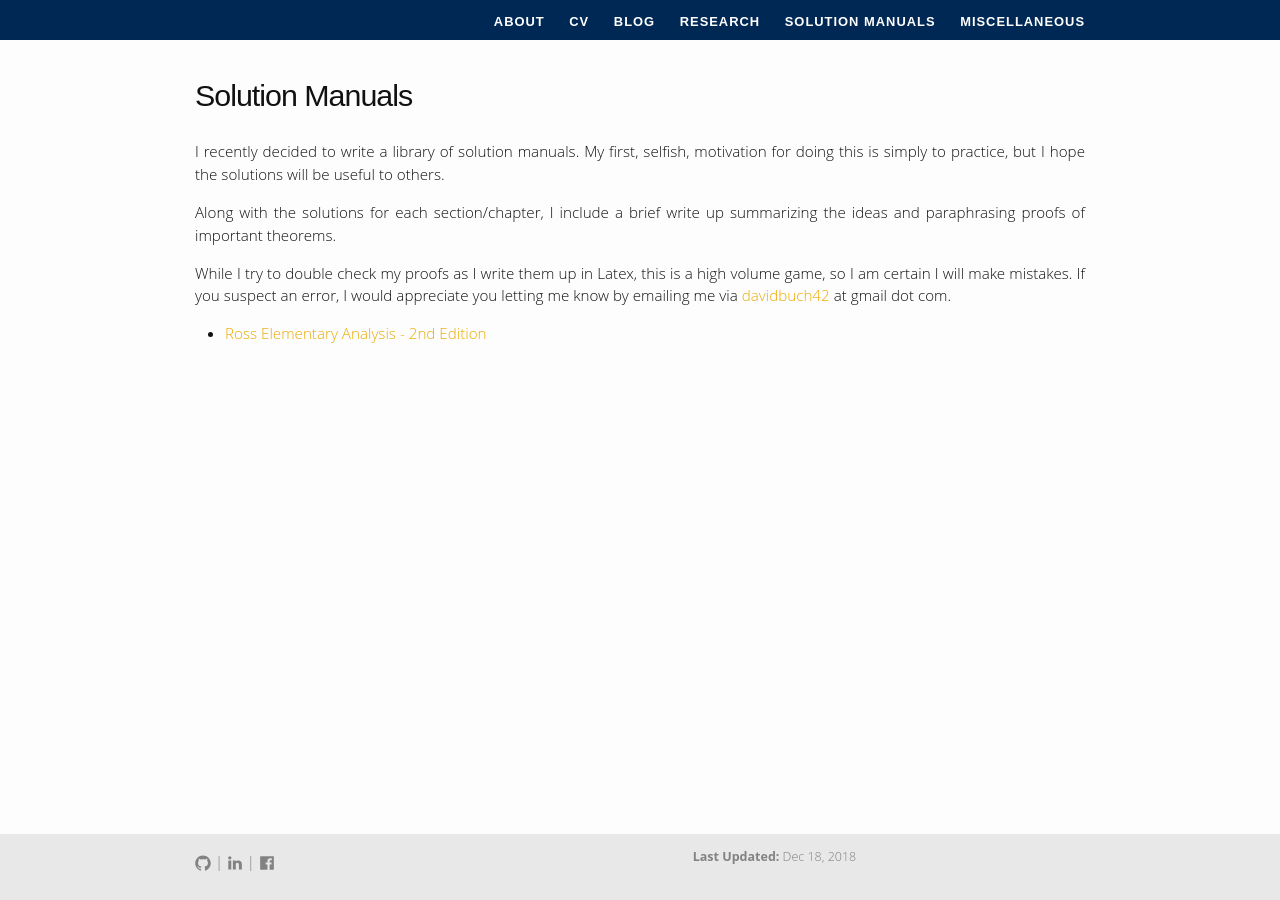
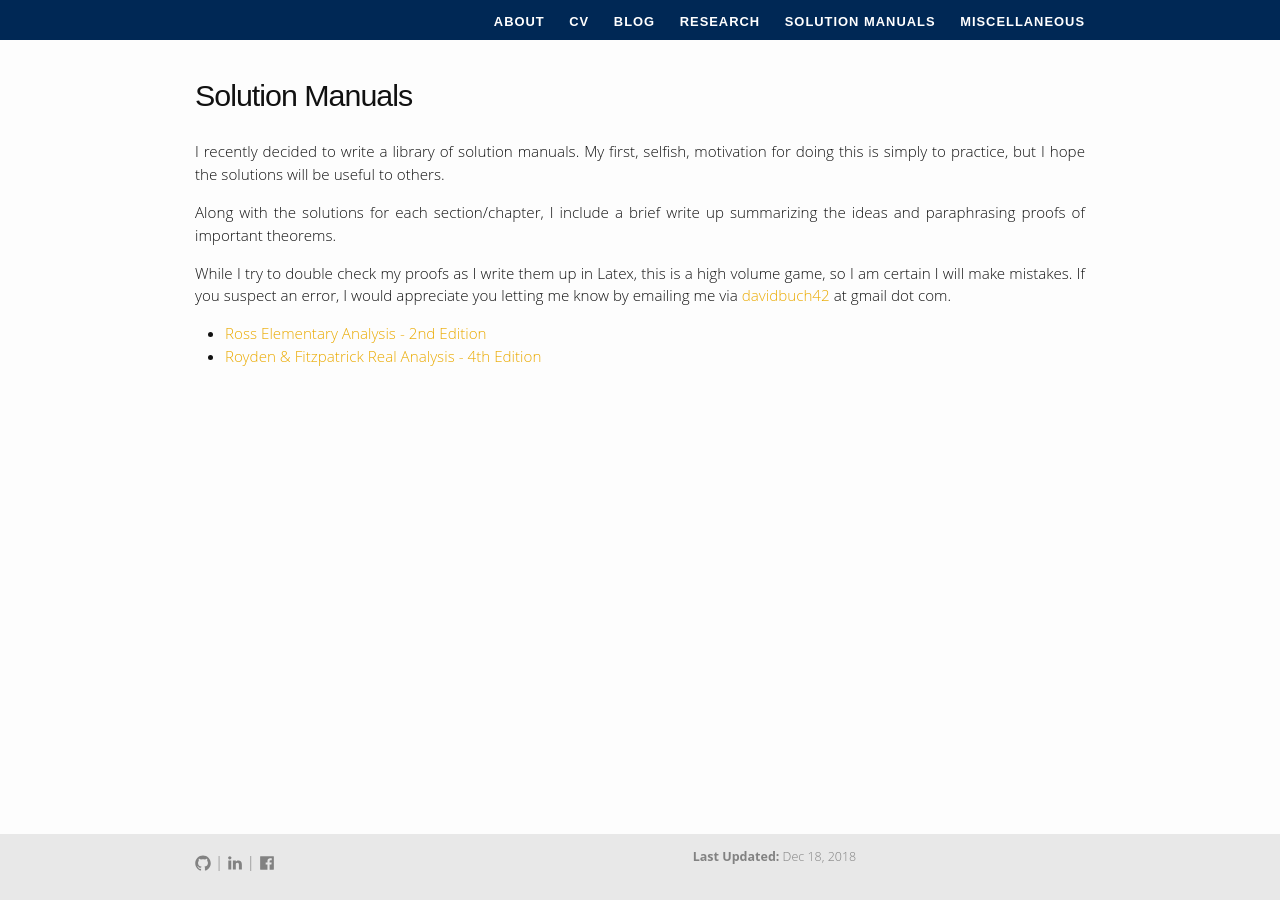
Before and after one commit to davidbuch/davidbuch.github.io, a Jekyll site: the page built from solution_manuals/solution_manuals.md, in a window 1280 px wide. Built offline with Jekyll 4.4.1, drawn with Linux system fonts in a browser that asks for light colours.

Commit message:
Add Royden Solutions

```diff
--- a/solution_manuals/solution_manuals.md
+++ b/solution_manuals/solution_manuals.md
@@ -11,3 +11,4 @@ Along with the solutions for each section/chapter, I include a brief write up su
 While I try to double check my proofs as I write them up in Latex, this is a high volume game, so I am certain I will make mistakes. If you suspect an error, I would appreciate you letting me know by emailing me via <a href="mailto:davidbuch42@gmail.com">davidbuch42</a> at gmail dot com.
 
 -   [Ross Elementary Analysis - 2nd Edition](/assets/ross_solutions.pdf/)
+-   [Royden & Fitzpatrick Real Analysis - 4th Edition](/assets/royden_solutions.pdf)
```
Also changed, not shown: 1 other file.
